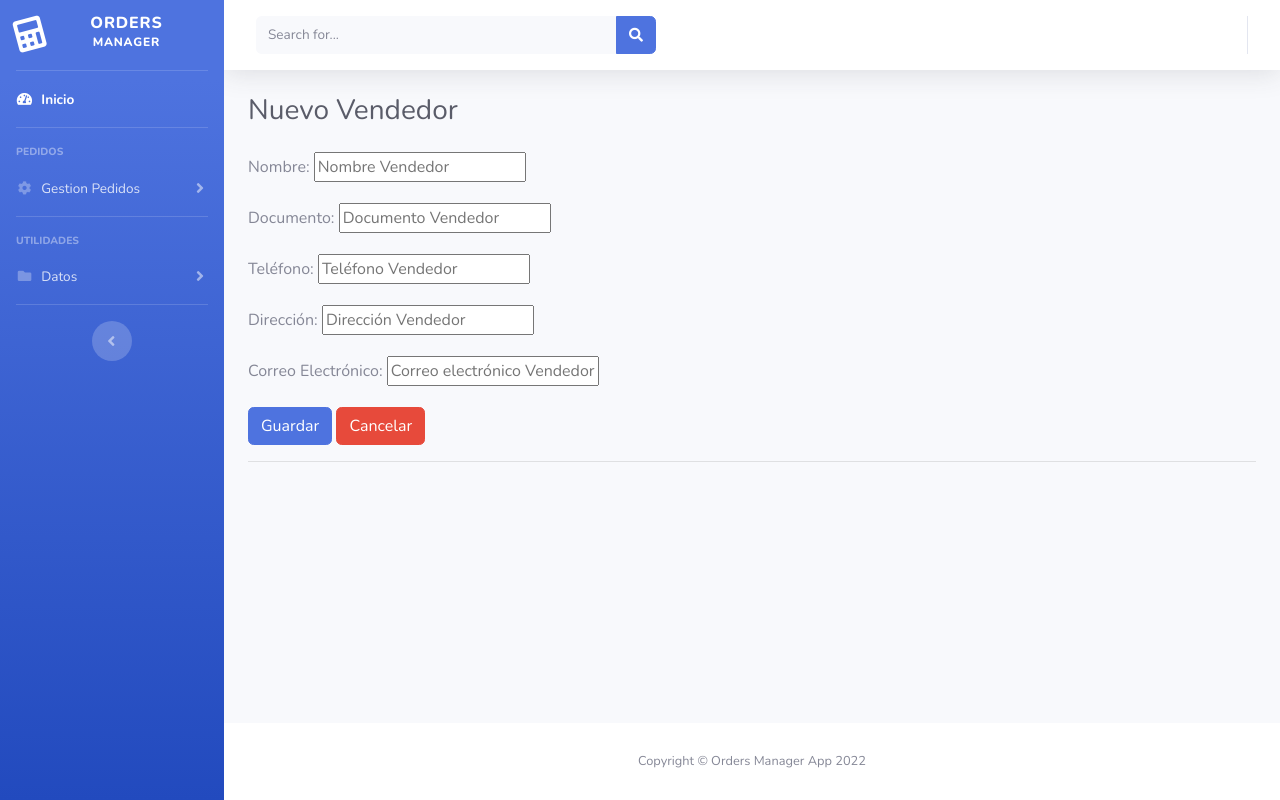
After one commit to SergioBtosO/orders-manager-app, a Django app: page /vendors/add in a window 1280 px wide. The commit adds this page. Run offline with Django 4.2, Linux system fonts and the light colour scheme; some libraries are stand-ins or nearby versions.

Commit message:
add app vendors: views-forms-urls - modified index home

```diff
--- a/home/templates/home/index.html
+++ b/home/templates/home/index.html
@@ -94,7 +94,7 @@
                     <div class="bg-white py-2 collapse-inner rounded">
                         <h6 class="collapse-header">Maestros</h6>
                         <a class="collapse-item" href="#">Clientes</a>
-                        <a class="collapse-item" href="#">Vendedores</a>
+                        <a class="collapse-item" href="{% url 'vendors:vendor-list' %}">Vendedores</a>
                         <a class="collapse-item" href="#">Productos</a>
                     </div>
                 </div>
@@ -173,16 +173,10 @@
                 <!-- Begin Page Content -->
                 <div class="container-fluid">
 
-                    <!-- Page Heading -->
-                    <div class="d-sm-flex align-items-center justify-content-between mb-4">
-                        <h1 class="h3 mb-0 text-gray-800">Dashboard</h1>
-                    </div>
+                    {% block orders_manager_content %}
 
-                    <div class="col-lg6 mb-4">
-                        {% block after_content %}
 
-                        {% endblock %}
-                    </div>
+                    {% endblock %}
 
                 </div>
                 <!-- /.container-fluid -->
--- a/orders_manager/urls.py
+++ b/orders_manager/urls.py
@@ -19,4 +19,5 @@ from django.urls import path, include
 urlpatterns = [
     path('admin/', admin.site.urls),
     path('', include('home.urls')),
+    path('vendors/', include('vendors.urls'))
 ]
--- /dev/null
+++ b/vendors/forms.py
@@ -0,0 +1,58 @@
+from django import forms
+
+class VendorForm(forms.Form):
+    name = forms.CharField(
+        label="Nombre",
+        required=True,
+        widget=forms.TextInput(
+            attrs={
+                "class": "vendor-name",
+                "placeholder": "Nombre Vendedor",
+                "required": "True",
+            }
+        ),
+    )
+    document = forms.IntegerField(
+        label="Documento",
+        required=True,
+        widget=forms.TextInput(
+            attrs={
+                "class": "vendor-document",
+                "placeholder": "Documento Vendedor",
+                "required": "True",
+            }
+        ),
+    )
+    phone = forms.IntegerField(
+        label="Teléfono",
+        required=True,
+        widget=forms.TextInput(
+            attrs={
+                "class": "vendor-phone",
+                "placeholder": "Teléfono Vendedor",
+                "required": "True",
+            }
+        ),
+    )
+    address = forms.CharField(
+        label="Dirección",
+        required=True,
+        widget=forms.TextInput(
+            attrs={
+                "class": "vendor-address",
+                "placeholder": "Dirección Vendedor",
+                "required": "True",
+            }
+        ),
+    )
+    email = forms.CharField(
+        label="Correo Electrónico",
+        required=True,
+        widget=forms.TextInput(
+            attrs={
+                "class": "vendor-email",
+                "placeholder": "Correo electrónico Vendedor",
+                "required": "True",
+            }
+        ),
+    )
--- /dev/null
+++ b/vendors/templates/vendor_form.html
@@ -0,0 +1,19 @@
+{% extends "home/index.html" %}
+
+{% load static %}
+
+{% block orders_manager_content %}
+<div class="d-sm-flex align-items-center justify-content-between mb-4">
+    <h1 class="h3 mb-0 text-gray-800">Nuevo Vendedor</h1>
+</div>
+<div>
+    <form action="" method="POST">
+        {% csrf_token %}
+        {{ form.as_p}}
+        <input type="submit" class="btn btn-primary" value="Guardar" />
+        <a href="{% url 'vendors:vendor-list' %}" class="btn btn-danger">Cancelar</a>
+    </form>
+
+</div>
+<hr/>
+{% endblock %}
--- /dev/null
+++ b/vendors/urls.py
@@ -0,0 +1,10 @@
+from django.urls import path
+
+from vendors import views
+
+app_name = 'vendors'
+
+urlpatterns = [
+    path('', view=views.vendors,name='vendor-list'),
+    path('add',view=views.create_vendor,name='vendor-add'),
+]
--- a/vendors/views.py
+++ b/vendors/views.py
@@ -1,3 +1,37 @@
 from django.shortcuts import render
+from django.contrib import messages
+
+from vendors.models import Vendor
+from vendors.forms import VendorForm
 
 # Create your views here.
+
+
+def create_vendor(request):
+    if request.method == 'POST':
+        vendor_form = VendorForm(request.POST)
+        if vendor_form.is_valid():
+            data = vendor_form.cleaned_data
+            actual_objects = Vendor.objects.filter(
+                name=data['name'], document=data['document']).count()
+            print("actual_objects", actual_objects)
+            if actual_objects:
+                messages.error(
+                    request, f"Vendedor {data['name']} - {data['document']} ya existe",)
+            else:
+                vendor = Vendor(name=data['name'], document=data['document'],
+                                phone=data['phone'], email=data['email'], address=data['address'],)
+                vendor.save()
+                messages.success(
+                    request, f"Vendedor {data['name']} - data={data['document']} creado con exito!",)
+
+            return render(request=request, context={'vendors': Vendor.objects.all()}, template_name="vendor_list.html")
+
+    return render(request, 'vendor_form.html', {
+        'form': VendorForm
+    })
+
+
+def vendors(request):
+    vendors = Vendor.objects.all()
+    return render(request, "vendor_list.html", {'vendors': vendors})
```
Also changed, not shown: vendors/templates/vendor_list.html (added, +28 -0 lines).
